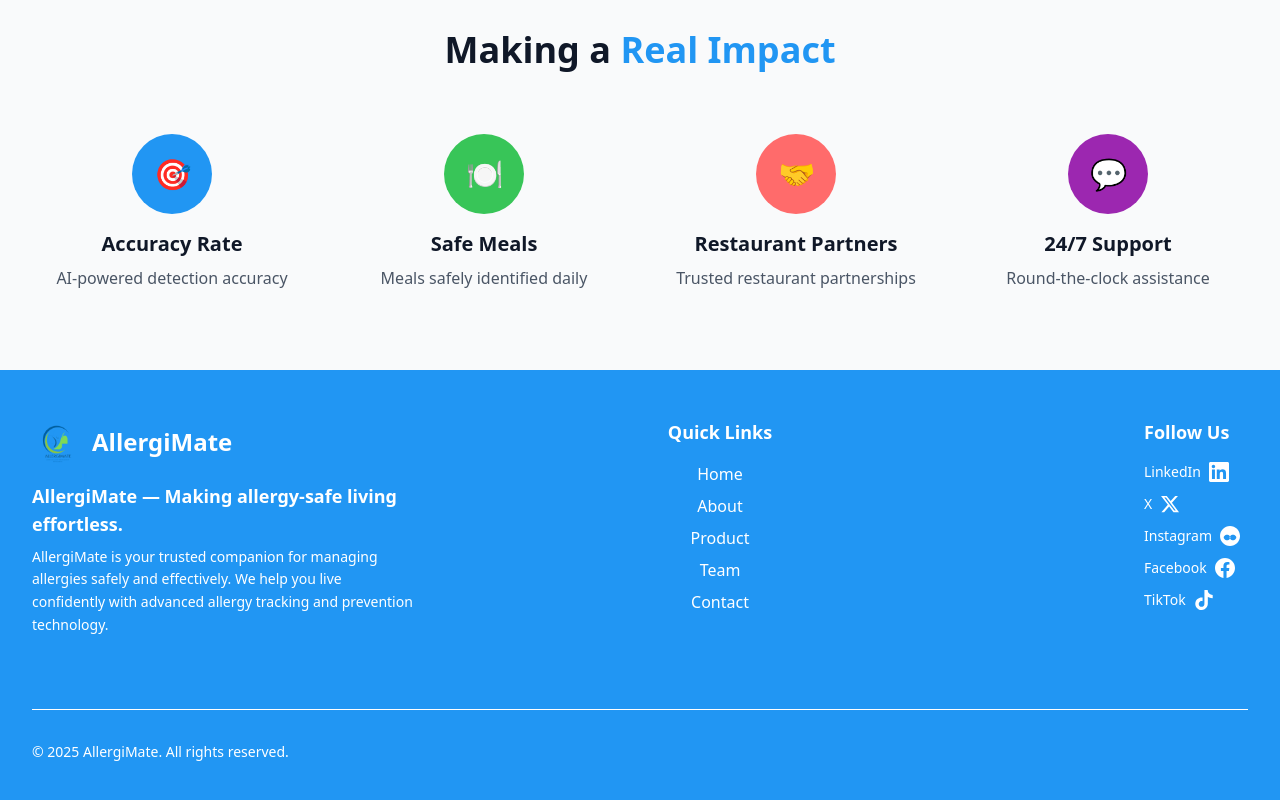
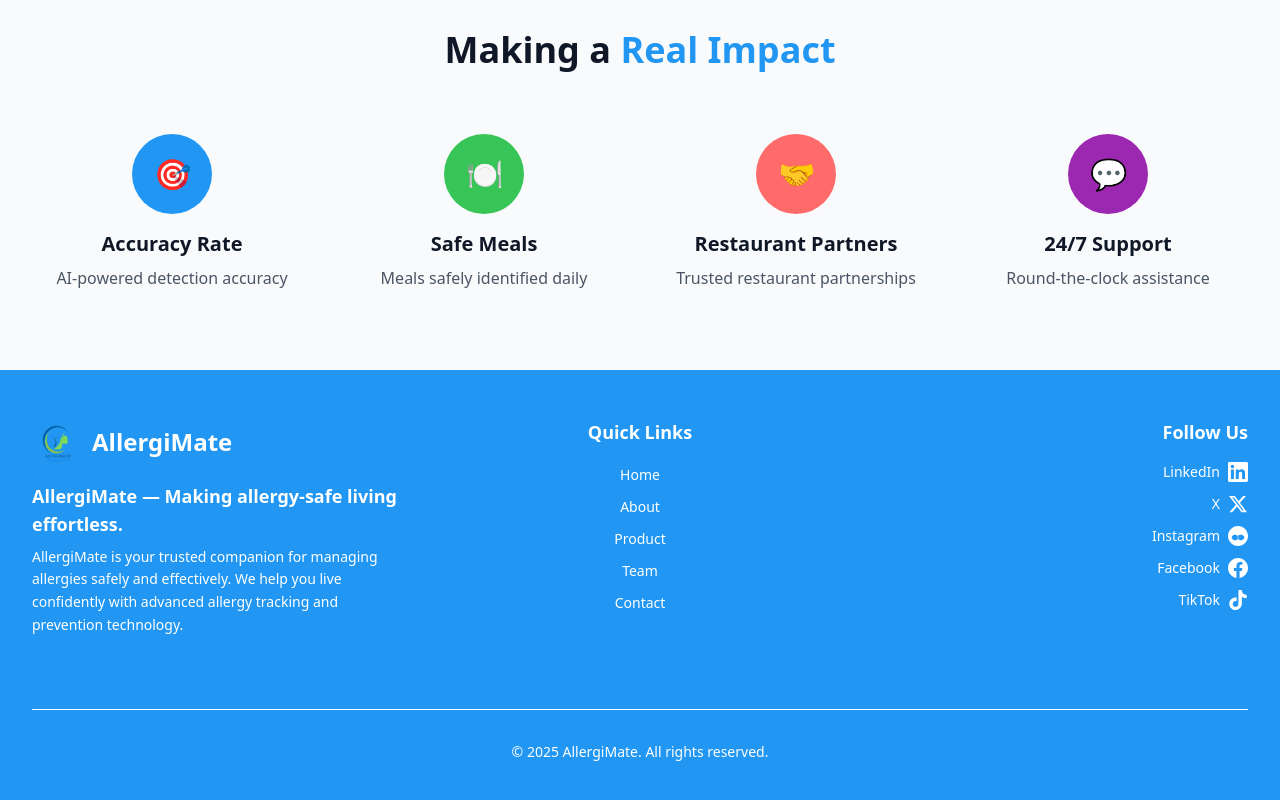
Before and after one commit to OKSamarasinghe/AllergiMate_Website, a React (Vite) app in the folder allergimateweb/: page / in a window 1280 px wide. Shown: the part 2578-3378 px from the top of the page. Built offline with nearby package versions, Linux system fonts and the light colour scheme.

Commit message:
Footer complete

```diff
--- a/allergimateweb/src/components/Footer.jsx
+++ b/allergimateweb/src/components/Footer.jsx
@@ -6,9 +6,11 @@ const Footer = () => {
   return (
     <footer className="text-white" style={{backgroundColor: '#2196F3'}}>
       <div className="max-w-7xl mx-auto px-4 sm:px-6 lg:px-8 py-12">
-        <div className="grid grid-cols-1 md:grid-cols-3 gap-8">
-          {/* Company Info - Left */}
-          <div className="text-left">
+        {/* Main Footer Content */}
+        <div className="grid grid-cols-1 md:grid-cols-2 lg:grid-cols-3 gap-8 lg:gap-12">
+
+          {/* Company Info - Always First on Mobile */}
+          <div className="text-left md:text-left lg:text-left">
             <div className="flex items-center space-x-3 mb-4">
               <div className="w-12 h-12 flex items-center justify-center">
                 <img src={logo} alt="AllergiMate Logo" className="w-15 h-15 object-contain mt-2" />
@@ -26,78 +28,78 @@ const Footer = () => {
             </div>
           </div>
 
-          {/* Quick Links - Center */}
-          <div className="text-center ml-40">
+          {/* Quick Links - Second on Mobile, Center on Desktop */}
+          <div className="text-left md:text-center lg:text-center">
             <h3 className="text-lg font-semibold mb-4 text-white">Quick Links</h3>
             <ul className="space-y-2">
               <li>
-                <Link to="/" className="text-white hover:text-gray-200 transition duration-200">
+                <Link to="/" className="text-white hover:text-gray-200 transition duration-200 text-sm">
                   Home
                 </Link>
               </li>
               <li>
-                <Link to="/about" className="text-white hover:text-gray-200 transition duration-200">
+                <Link to="/about" className="text-white hover:text-gray-200 transition duration-200 text-sm">
                   About
                 </Link>
               </li>
               <li>
-                <Link to="/product" className="text-white hover:text-gray-200 transition duration-200">
+                <Link to="/product" className="text-white hover:text-gray-200 transition duration-200 text-sm">
                   Product
                 </Link>
               </li>
               <li>
-                <Link to="/team" className="text-white hover:text-gray-200 transition duration-200">
+                <Link to="/team" className="text-white hover:text-gray-200 transition duration-200 text-sm">
                   Team
                 </Link>
               </li>
               <li>
-                <Link to="/contact" className="text-white hover:text-gray-200 transition duration-200">
+                <Link to="/contact" className="text-white hover:text-gray-200 transition duration-200 text-sm">
                   Contact
                 </Link>
               </li>
             </ul>
           </div>
 
-          {/* Follow Us - Right */}
-          <div className="text-left ml-70">
+          {/* Follow Us - Third on Mobile, Right on Desktop */}
+          <div className="text-left md:text-left lg:text-right">
             <h3 className="text-lg font-semibold mb-4 text-white">Follow Us</h3>
-            <div className="space-y-3 flex flex-col items-start">
+            <div className="space-y-3 flex flex-col md:items-start lg:items-end">
               {/* LinkedIn */}
-              <a href="#" className="flex items-center space-x-2 text-white hover:text-gray-200 transition duration-200">
-                <span className="text-sm">LinkedIn</span>
-                <svg className="w-5 h-5" fill="currentColor" viewBox="0 0 24 24">
+              <a href="#" className="flex items-center space-x-2 text-white hover:text-gray-200 transition duration-200 md:justify-start lg:justify-end">
+                <span className="text-sm order-1">LinkedIn</span>
+                <svg className="w-5 h-5 order-2" fill="currentColor" viewBox="0 0 24 24">
                   <path d="M20.447 20.452h-3.554v-5.569c0-1.328-.027-3.037-1.852-3.037-1.853 0-2.136 1.445-2.136 2.939v5.667H9.351V9h3.414v1.561h.046c.477-.9 1.637-1.85 3.37-1.85 3.601 0 4.267 2.37 4.267 5.455v6.286zM5.337 7.433c-1.144 0-2.063-.926-2.063-2.065 0-1.138.92-2.063 2.063-2.063 1.14 0 2.064.925 2.064 2.063 0 1.139-.925 2.065-2.064 2.065zm1.782 13.019H3.555V9h3.564v11.452zM22.225 0H1.771C.792 0 0 .774 0 1.729v20.542C0 23.227.792 24 1.771 24h20.451C23.2 24 24 23.227 24 22.271V1.729C24 .774 23.2 0 22.222 0h.003z"/>
                 </svg>
               </a>
 
               {/* X (Twitter) */}
-              <a href="#" className="flex items-center space-x-2 text-white hover:text-gray-200 transition duration-200">
-                <span className="text-sm">X</span>
-                <svg className="w-5 h-5" fill="currentColor" viewBox="0 0 24 24">
+              <a href="#" className="flex items-center space-x-2 text-white hover:text-gray-200 transition duration-200 md:justify-start lg:justify-end">
+                <span className="text-sm order-1">X</span>
+                <svg className="w-5 h-5 order-2" fill="currentColor" viewBox="0 0 24 24">
                   <path d="M18.244 2.25h3.308l-7.227 8.26 8.502 11.24H16.17l-5.214-6.817L4.99 21.75H1.68l7.73-8.835L1.254 2.25H8.08l4.713 6.231zm-1.161 17.52h1.833L7.084 4.126H5.117z"/>
                 </svg>
               </a>
 
               {/* Instagram */}
-              <a href="#" className="flex items-center space-x-2 text-white hover:text-gray-200 transition duration-200">
-                <span className="text-sm">Instagram</span>
-                <svg className="w-5 h-5" fill="currentColor" viewBox="0 0 24 24">
-                  <path d="M12.017 0C5.396 0 .029 5.367.029 11.987c0 6.621 5.367 11.988 11.988 11.988s11.987-5.367 11.987-11.988C24.014 5.367 18.647.001 12.017.001zM8.449 16.988c-1.297 0-2.448-.596-3.205-1.534l.002.001-.283-.342c-.315-.38-.506-.869-.506-1.401 0-.532.191-1.021.506-1.401l.283-.342c.757-.938 1.908-1.534 3.205-1.534s2.448.596 3.205 1.534l.283.342c.315.38.506.869.506 1.401 0 .532-.191 1.021-.506 1.401l-.283.342c-.757.938-1.908 1.534-3.207 1.534zm7.101 0c-1.297 0-2.448-.596-3.205-1.534l-.283-.342c-.315-.38-.506-.869-.506-1.401 0-.532.191-1.021.506-1.401l.283-.342c.757-.938 1.908-1.534 3.205-1.534s2.448.596 3.205 1.534l.283.342c.315.38.506.869.506 1.401 0 .532-.191 1.021-.506 1.401l-.283.342c-.757.938-1.908 1.534-3.205 1.534z"/>
+              <a href="#" className="flex items-center space-x-2 text-white hover:text-gray-200 transition duration-200 md:justify-start lg:justify-end">
+                <span className="text-sm order-1">Instagram</span>
+                <svg className="w-5 h-5 order-2" fill="currentColor" viewBox="0 0 24 24">
+                  <path d="M12.017 0C5.396 0 .029 5.367.029 11.987c0 6.621 5.367 11.988 11.988 11.988s11.987-5.367 11.987-11.988C24.014 5.367 18.647.001 12.017.001zM8.449 16.988c-1.297 0-2.448-.596-3.205-1.534l.002.001-.283-.342c-.315-.38-.506-.869-.506-1.401 0-.532.191-1.021.506-1.401l.283-.342c.757-.938 1.908-1.534 3.205-1.534s2.448.596 3.205 1.534l.283.342c.315.38.506.869.506 1.401 0 .532-.191 1.021-.506 1.401l-.283.342c-.757.938-1.908 1.534-3.207 1.534zm7.101 0c-1.297 0-2.448-.596-3.205-1.534l-.283-.342c-.315-.38-.506-.869-.506-1.401 0-.532.191-1.021.506-1.401l.283-.342c-.757-.938 1.908-1.534 3.205-1.534s2.448.596 3.205 1.534l.283.342c.315.38.506.869.506 1.401 0 .532-.191 1.021-.506 1.401l-.283.342c-.757.938-1.908 1.534-3.205 1.534z"/>
                 </svg>
               </a>
 
               {/* Facebook */}
-              <a href="#" className="flex items-center space-x-2 text-white hover:text-gray-200 transition duration-200">
-                <span className="text-sm">Facebook</span>
-                <svg className="w-5 h-5" fill="currentColor" viewBox="0 0 24 24">
+              <a href="#" className="flex items-center space-x-2 text-white hover:text-gray-200 transition duration-200 md:justify-start lg:justify-end">
+                <span className="text-sm order-1">Facebook</span>
+                <svg className="w-5 h-5 order-2" fill="currentColor" viewBox="0 0 24 24">
                   <path d="M24 12.073c0-6.627-5.373-12-12-12s-12 5.373-12 12c0 5.99 4.388 10.954 10.125 11.854v-8.385H7.078v-3.47h3.047V9.43c0-3.007 1.792-4.669 4.533-4.669 1.312 0 2.686.235 2.686.235v2.953H15.83c-1.491 0-1.956.925-1.956 1.874v2.25h3.328l-.532 3.47h-2.796v8.385C19.612 23.027 24 18.062 24 12.073z"/>
                 </svg>
               </a>
 
               {/* TikTok */}
-              <a href="#" className="flex items-center space-x-2 text-white hover:text-gray-200 transition duration-200">
-                <span className="text-sm">TikTok</span>
-                <svg className="w-5 h-5" fill="currentColor" viewBox="0 0 24 24">
+              <a href="#" className="flex items-center space-x-2 text-white hover:text-gray-200 transition duration-200 md:justify-start lg:justify-end">
+                <span className="text-sm order-1">TikTok</span>
+                <svg className="w-5 h-5 order-2" fill="currentColor" viewBox="0 0 24 24">
                   <path d="M12.525.02c1.31-.02 2.61-.01 3.91-.02.08 1.53.63 3.09 1.75 4.17 1.12 1.11 2.7 1.62 4.24 1.79v4.03c-1.44-.05-2.89-.35-4.2-.97-.57-.26-1.1-.59-1.62-.93-.01 2.92.01 5.84-.02 8.75-.08 1.4-.54 2.79-1.35 3.94-1.31 1.92-3.58 3.17-5.91 3.21-1.43.08-2.86-.31-4.08-1.03-2.02-1.19-3.44-3.37-3.65-5.71-.02-.5-.03-1-.01-1.49.18-1.9 1.12-3.72 2.58-4.96 1.66-1.44 3.98-2.13 6.15-1.72.02 1.48-.04 2.96-.04 4.44-.99-.32-2.15-.23-3.02.37-.63.41-1.11 1.04-1.36 1.75-.21.51-.15 1.07-.14 1.61.24 1.64 1.82 3.02 3.5 2.87 1.12-.01 2.19-.66 2.77-1.61.19-.33.4-.67.41-1.06.1-1.79.06-3.57.07-5.36.01-4.03-.01-8.05.02-12.07z"/>
                 </svg>
               </a>
@@ -105,9 +107,9 @@ const Footer = () => {
           </div>
         </div>
 
-        {/* Bottom Section - Centered */}
+        {/* Bottom Section - Copyright */}
         <div className="border-t border-white border-opacity-20 mt-12 pt-8 text-center">
-          <p className="text-white text-sm text-left">
+          <p className="text-white text-sm">
             © 2025 AllergiMate. All rights reserved.
           </p>
         </div>
```
